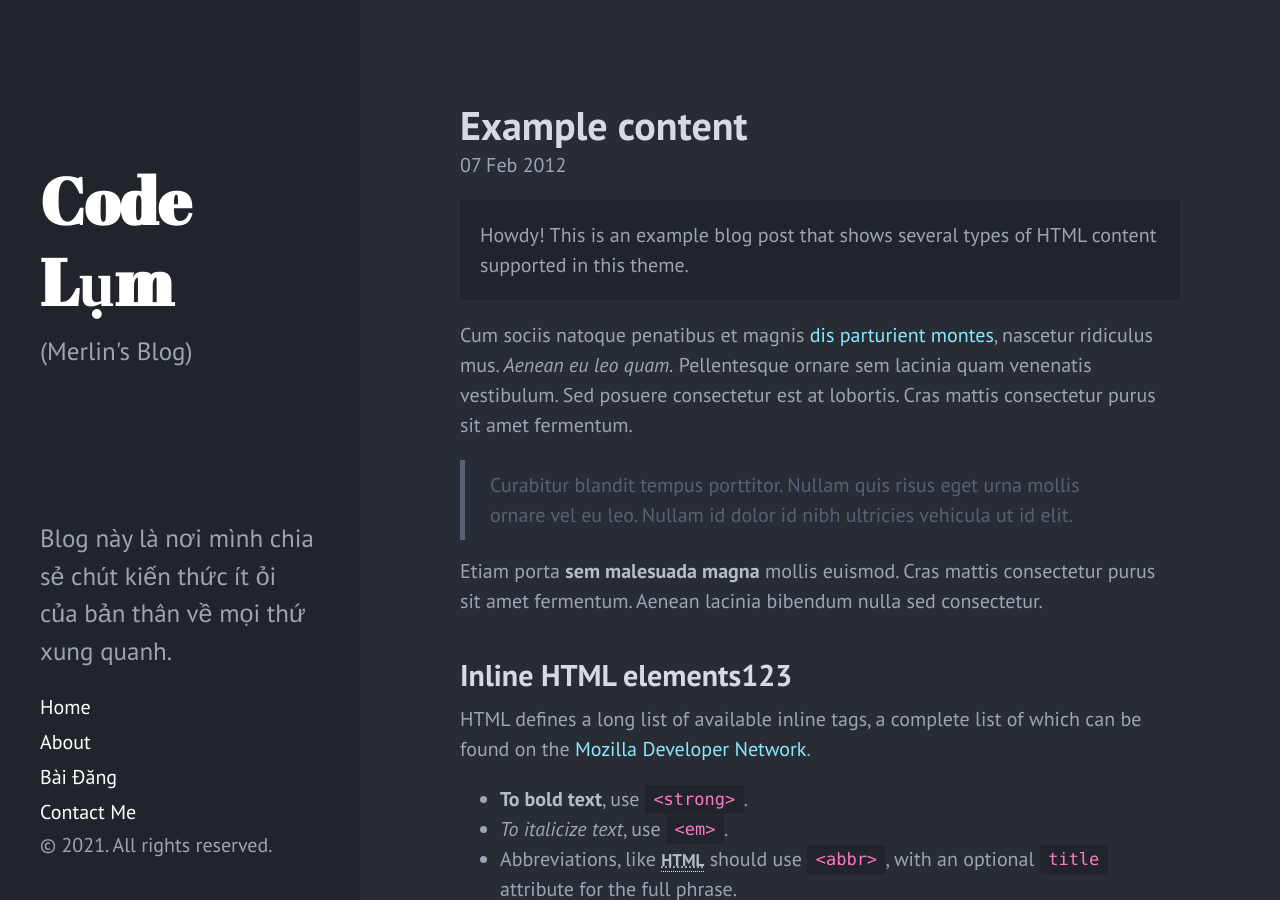
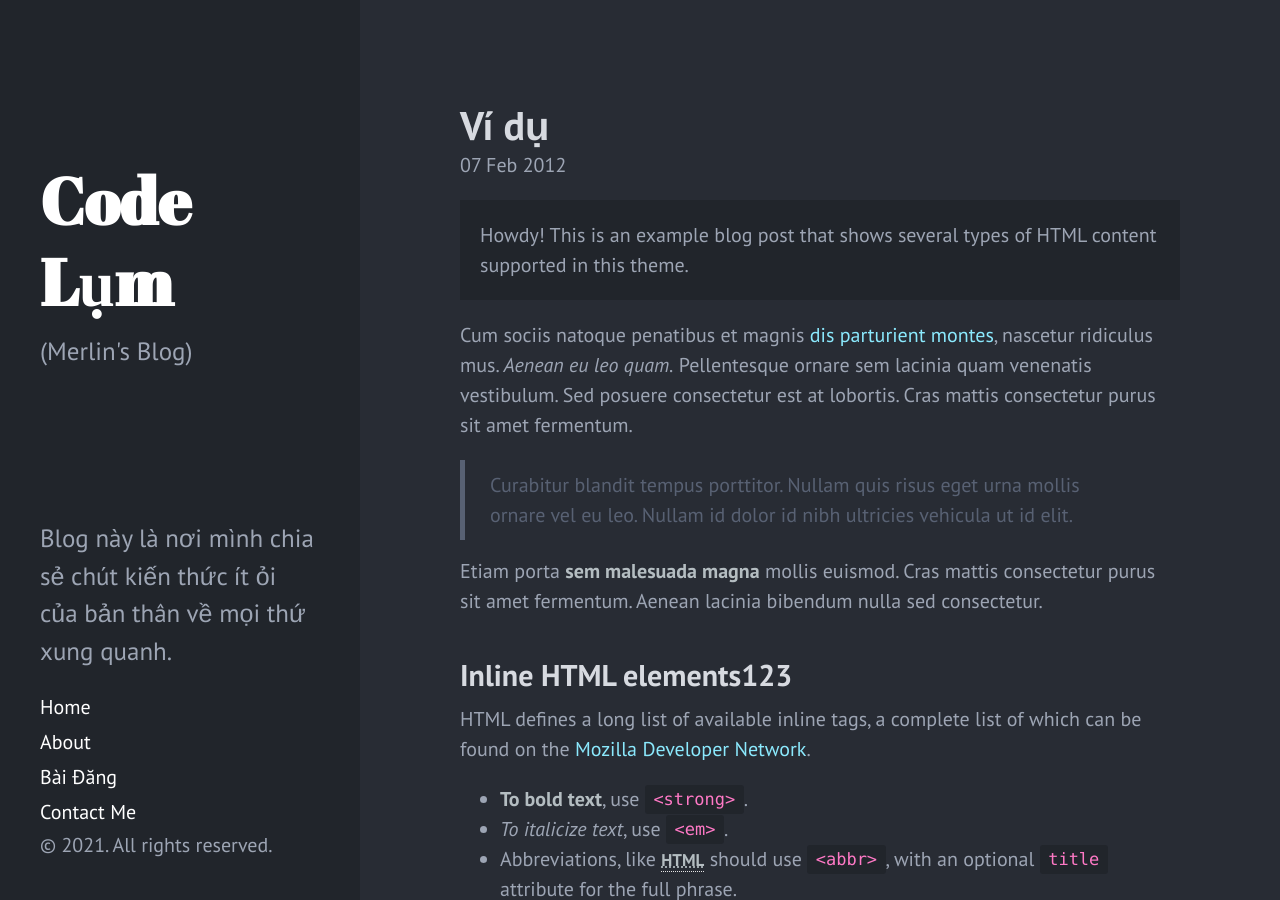
Before and after one commit to merlin7vv4/merlin7vv4.github.io, a Jekyll site: the page built from _posts/2012-02-07-example-content.md, in a window 1280 px wide and 900 px high. Built offline with Jekyll 4.4.1, drawn with Linux system fonts in a browser that asks for light colours.

Commit message:
Update 2012-02-07-example-content.md

```diff
--- a/_posts/2012-02-07-example-content.md
+++ b/_posts/2012-02-07-example-content.md
@@ -1,6 +1,6 @@
 ---
 layout: post
-title: Example content
+title: Ví dụ
 ---
 
 
```
